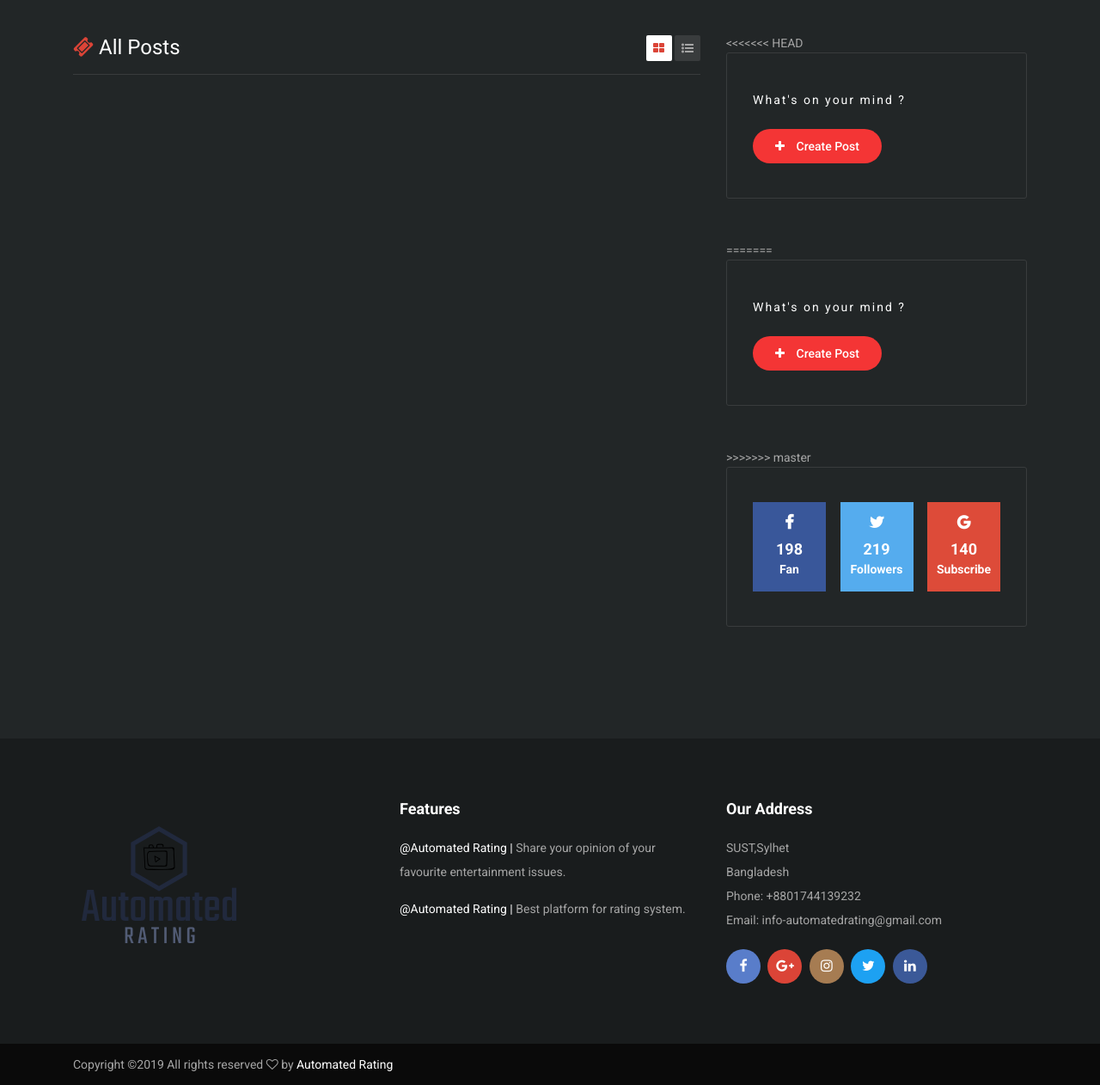
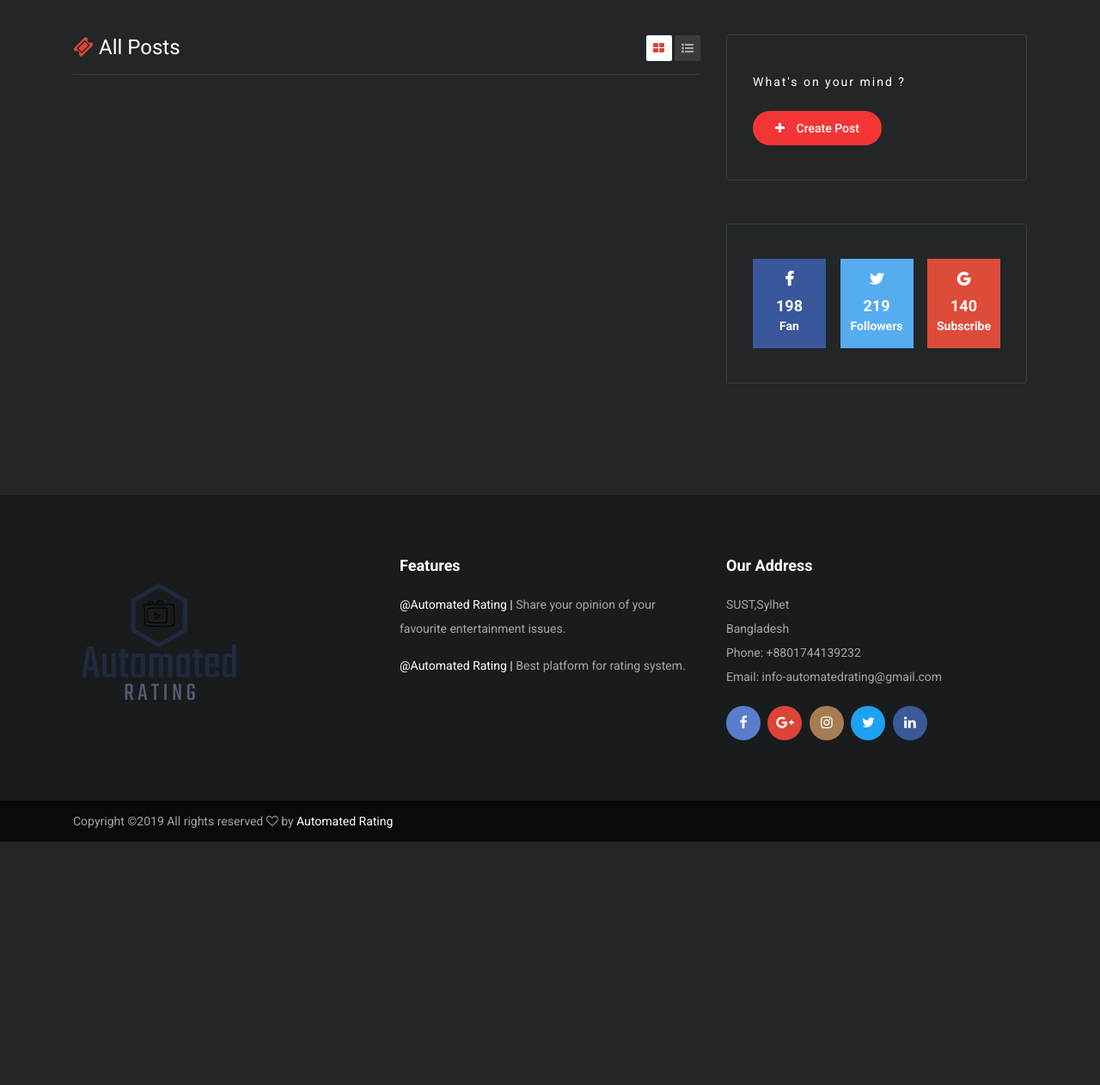
Before and after one commit to sust-swe/Automated-Rating, a Django app: page /archivesgrid/ in a window 1280 px wide. Shown: the part 205-1467 px from the top of the page at 86% size. After the commit the page ends 1184 px from the top, so only its background shows below. Run offline with Django 3.2, Linux system fonts and the light colour scheme; data that the repository does not hold is empty; style sheets or scripts are compiled from the project's sources; some libraries are stand-ins or nearby versions; some web fonts are replaced.

Commit message:
conflict solve

```diff
--- a/templates/posts/archive-grid-1.html
+++ b/templates/posts/archive-grid-1.html
@@ -144,18 +144,11 @@
                 <div class="sidebar-area">
 
                     <!-- ***** Single Widget ***** -->
-<<<<<<< HEAD
                     <div class="single-widget share-post-widget mb-50">
                         <p>What's on your mind ?</p>
                         <a href="{% url 'create' %}" class="google"><i class="fa fa-plus" aria-hidden="true"></i> Create Post</a>
                     </div>
-=======
-                    <div class="single-widget share-post-widget mb-50 center-block" >
-                        <p>What's on your mind ?</p>
-                        <a href="{% url 'create' %}" class="google"><i class="fa fa-plus" aria-hidden="true"></i> Create Post</a>
-                    </div>
 
->>>>>>> master
                     <!-- ***** Single Widget ***** -->
                     <div class="single-widget followers-widget mb-50">
                         <a href="https://www.facebook.com/" class="facebook"><i class="fa fa-facebook"
--- a/templates/posts/archives.html
+++ b/templates/posts/archives.html
@@ -145,11 +145,6 @@
                         <a href="{% url 'create' %}" class="google"><i class="fa fa-plus" aria-hidden="true"></i> Create Post</a>
                     </div>
 
-                    <!-- ***** Single Widget ***** -->
-                    <div class="single-widget share-post-widget mb-50">
-                        <p>What's on your mind ?</p>
-                        <a href="{% url 'create' %}" class="google"><i class="fa fa-plus" aria-hidden="true"></i> Create Post</a>
-                    </div>
 
                     <!-- ***** Single Widget ***** -->
                     <div class="single-widget followers-widget mb-50">
```
